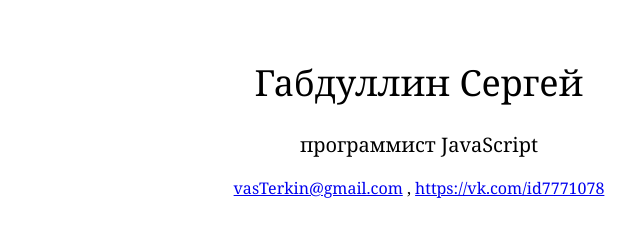
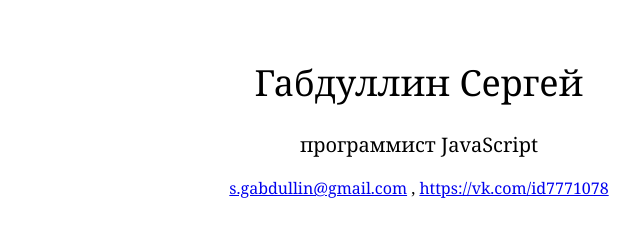
Before and after one commit to SGRashid/SGRashid, a plain HTML site: page index.html in a window 1280 px wide. Shown: the top 229 px of the page, 221-861 px from the left. Drawn offline with Linux system fonts and the light colour scheme.

Commit message:
Update index.html

```diff
--- a/index.html
+++ b/index.html
@@ -18,7 +18,7 @@
         	<h1>Габдуллин Сергей</h1>
         	<h3>программист JavaScript</h3>
         	<p>
-        		<a href= "mailto: vasTerkin@gmail.com"> vasTerkin@gmail.com</a> , <a href="https://vk.com/id7771078">https://vk.com/id7771078</a>
+        		<a href= "mailto: s.gabdullin@gmail.com">s.gabdullin@gmail.com</a> , <a href="https://vk.com/id7771078">https://vk.com/id7771078</a>
         	</p>
 
         </div>
```
